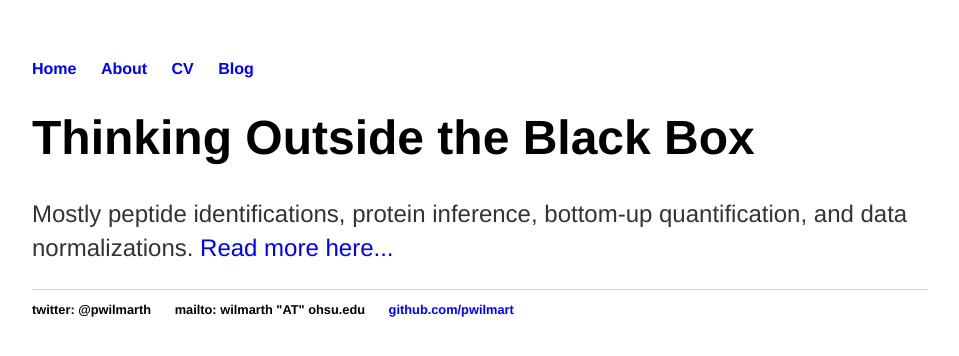
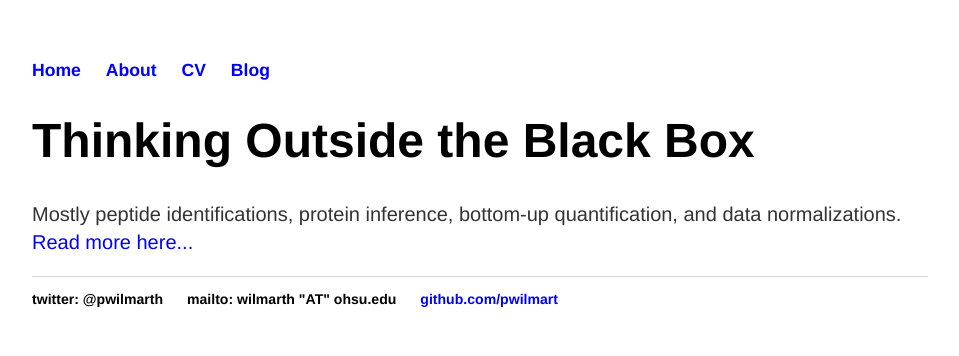
Before and after one commit to pwilmart/pwilmart.github.io, a Jekyll site: the page built from index.html, in a window 1280 px wide. Shown: the top 356 px of the page, without its empty margins (160-1119 px from the left). Built offline with Jekyll 4.4.1, drawn with Linux system fonts in a browser that asks for light colours.

Commit message:
playing with CSS

```diff
--- a/css/main.css
+++ b/css/main.css
@@ -25,10 +25,13 @@ h1 {
     font-family:'Helvetica', 'Arial', 'Sans-Serif';
 }
 p {
-    font-size: 1.5em;
+    font-size: 1.25em;
     line-height: 1.4em;
     color: #333;
 }
+ul, ol {
+	font-size: 1.1em;
+	color = #808080}
 footer {
     border-top: 1px solid #d5d5d5;
     font-size: .8em;
```
